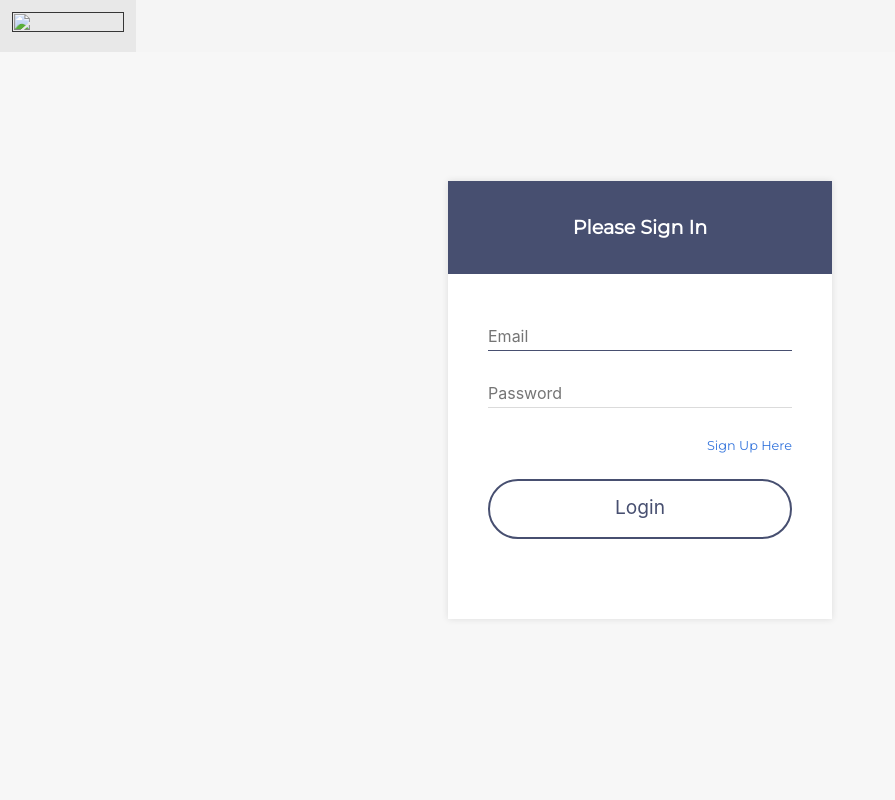
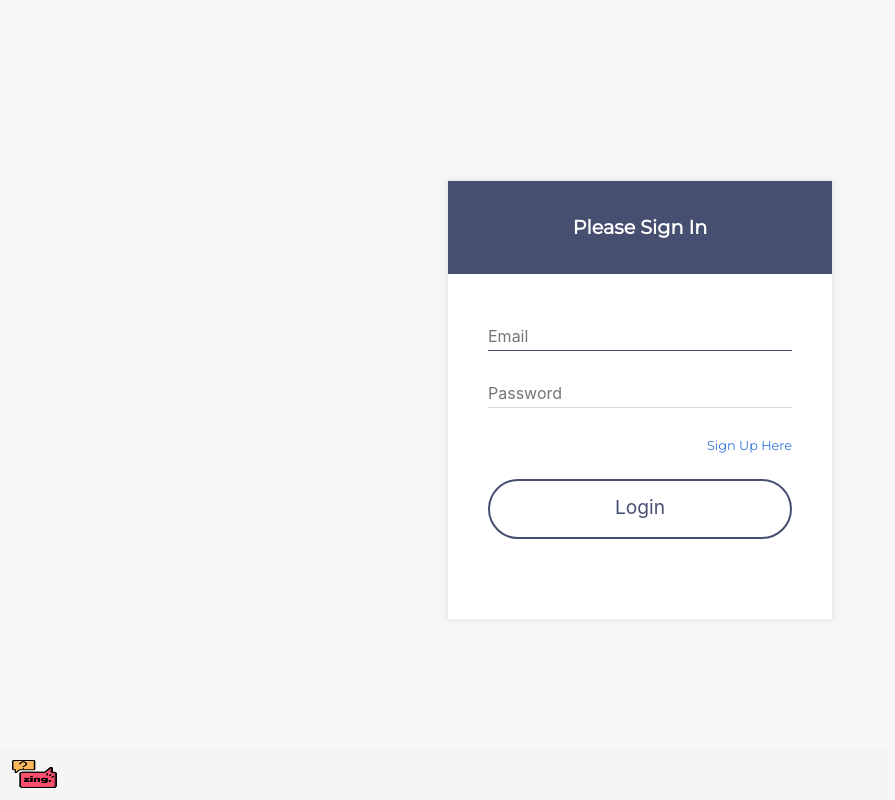
Before and after one commit to CaitieBoeyens/zing, a Symfony app: template templates/login.html.twig in a window 1280 px wide. Shown: the whole page, without its empty margins (0-895 px from the left). Run offline with Twig, Linux system fonts and the light colour scheme; the template is opened without the code that fills it, so the values that code supplies are empty; some libraries are stand-ins or nearby versions.

Commit message:
add favicon. add logo to login page.

```diff
--- a/templates/base.html.twig
+++ b/templates/base.html.twig
@@ -11,6 +11,9 @@
         <link href="https://fonts.googleapis.com/css?family=Montserrat" rel="stylesheet">
         <link rel="stylesheet" href="css/main.css">
         <link rel="stylesheet" href="css/login.css">
+
+        <link rel="shortcut icon" href="img/logo.png" type="image/x-icon">
+        <link rel="icon" href="img/logo.png" type="image/x-icon">
         {% block stylesheets %}{% endblock %}
     </head>
     <body class="has-background-light">
--- a/templates/login.html.twig
+++ b/templates/login.html.twig
@@ -7,10 +7,10 @@
 
 {% block body %}
 
-    <nav class="navbar is-light is-fixed-top" role="navigation" aria-label="main navigation">
+    <nav class="navbar is-light is-fixed-bottom" role="navigation" aria-label="main navigation">
         <div class="navbar-brand">
             <a class="navbar-item" href="">
-                <img src="" width="112" height="28">
+                <img src="img/logo.png" width="45">
             </a>
         </div>
     </nav>
```
Also changed, not shown: public/img/logo.png (added).
